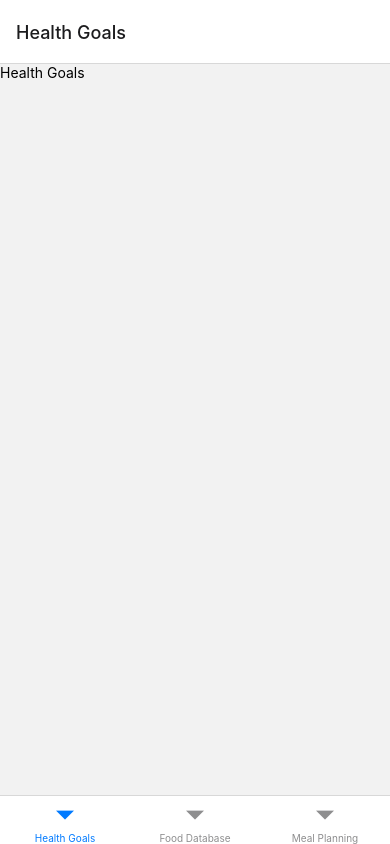
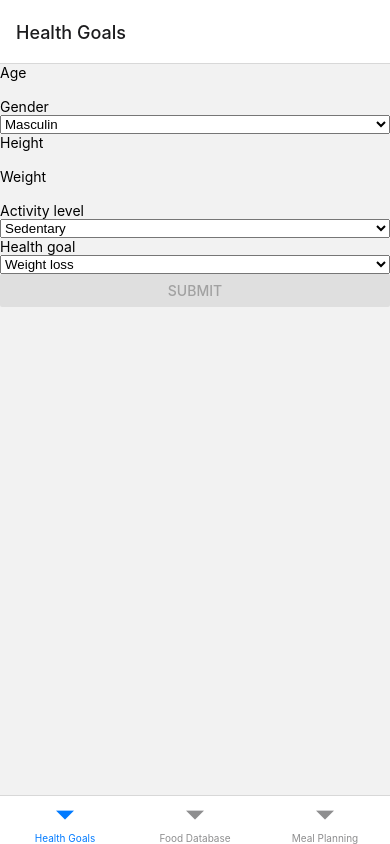
Before and after one commit to IlyesBkd/ProjectReactNative, a React Native app: screen / in a window 390 px wide. Built offline with nearby package versions, Linux system fonts and the light colour scheme.

Commit message:
Module 2 step 2 completed

```diff
--- a/App.js
+++ b/App.js
@@ -3,8 +3,6 @@ import { StyleSheet, Text, View } from 'react-native';
 import React from 'react';
 import { NavigationContainer } from '@react-navigation/native';
 import TabNavigator from './TabNavigator.js';
-
-
 
 export default function App() {
   return (
@@ -12,7 +10,7 @@ export default function App() {
       <TabNavigator />
     </NavigationContainer>
   );
-};
+}
 
 const styles = StyleSheet.create({
   container: {
--- a/HealthGoals.js
+++ b/HealthGoals.js
@@ -1,12 +1,105 @@
-import React from 'react';
-import { View, Text } from 'react-native';
+import React, { useState } from 'react';
+import { Text, View, TextInput, Button } from 'react-native';
+import { Picker } from '@react-native-picker/picker';
 
-const HealthGoals = () => {
+const HealthGoalsForm = () => {
+  const [age, setAge] = useState('');
+  const [gender, setGender] = useState('');
+  const [height, setHeight] = useState('');
+  const [weight, setWeight] = useState('');
+  const [activityLevel, setActivityLevel] = useState('');
+  const [healthGoal, setHealthGoal] = useState('');
+
+  const handleAgeChange = (text) => {
+    setAge(text);
+  };
+
+  const handleGenderChange = (value) => {
+    setGender(value);
+  };
+
+  const handleHeightChange = (text) => {
+    setHeight(text);
+  };
+
+  const handleWeightChange = (text) => {
+    setWeight(text);
+  };
+
+  const handleActivityLevelChange = (value) => {
+    setActivityLevel(value);
+  };
+
+  const handleHealthGoalChange = (value) => {
+    setHealthGoal(value);
+  };
+
+  const handleSubmit = () => {
+    //TRAITEMENT APRES SOUMETTRE
+    setAge('');
+    setGender('');
+    setHeight('');
+    setWeight('');
+    setActivityLevel('');
+    setHealthGoal('');
+  };
+
+  const isFormValid =
+    age !== '' &&
+    gender !== '' &&
+    height !== '' &&
+    weight !== '' &&
+    activityLevel !== '' &&
+    healthGoal !== '';
+
   return (
     <View>
-      <Text>Health Goals</Text>
+      <View>
+        <Text>Age</Text>
+        <TextInput value={age} onChangeText={handleAgeChange} />
+      </View>
+
+      <View>
+        <Text>Gender</Text>
+        <Picker selectedValue={gender} onValueChange={handleGenderChange}>
+          <Picker.Item label="Masculin" value="masculin" />
+          <Picker.Item label="Féminin" value="féminin" />
+        </Picker>
+      </View>
+
+      <View>
+        <Text>Height</Text>
+        <TextInput value={height} onChangeText={handleHeightChange} keyboardType="numeric" />
+      </View>
+
+      <View>
+        <Text>Weight</Text>
+        <TextInput value={weight} onChangeText={handleWeightChange} keyboardType="numeric" />
+      </View>
+
+      <View>
+        <Text>Activity level</Text>
+        <Picker selectedValue={activityLevel} onValueChange={handleActivityLevelChange}>
+          <Picker.Item label="Sedentary" value="sedentary" />
+          <Picker.Item label="Light exercise" value="light exercise" />
+          <Picker.Item label="Moderate exercise" value="moderate exercise" />
+          <Picker.Item label="Heavy exercise" value="exercice intense" />
+          <Picker.Item label="Extra active" value="Extra active" />
+        </Picker>
+      </View>
+
+      <View>
+        <Text>Health goal</Text>
+        <Picker selectedValue={healthGoal} onValueChange={handleHealthGoalChange}>
+          <Picker.Item label="Weight loss" value="weight loss" />
+          <Picker.Item label="Weight maintenance" value="weight maintenance" />
+          <Picker.Item label="Weight gain" value="weight gain" />
+        </Picker>
+      </View>
+
+      <Button title="Submit" onPress={handleSubmit} disabled={!isFormValid} />
     </View>
   );
 };
 
-export default HealthGoals;
+export default HealthGoalsForm;
--- a/babel.config.js
+++ b/babel.config.js
@@ -1,4 +1,4 @@
-module.exports = function(api) {
+module.exports = function (api) {
   api.cache(true);
   return {
     presets: ['babel-preset-expo'],
--- a/package.json
+++ b/package.json
@@ -12,6 +12,7 @@
     "extends": "universe/native"
   },
   "dependencies": {
+    "@react-native-picker/picker": "2.4.8",
     "@react-navigation/bottom-tabs": "^6.5.7",
     "@react-navigation/native": "^6.1.6",
     "adb": "^0.2.0",
```
Also changed, not shown: FoodDatabase.js (line endings or trailing spaces), MealPlanning.js (line endings or trailing spaces), TabNavigator.js (indentation only), 1 other file (tests, documents, lock files or other folders).
